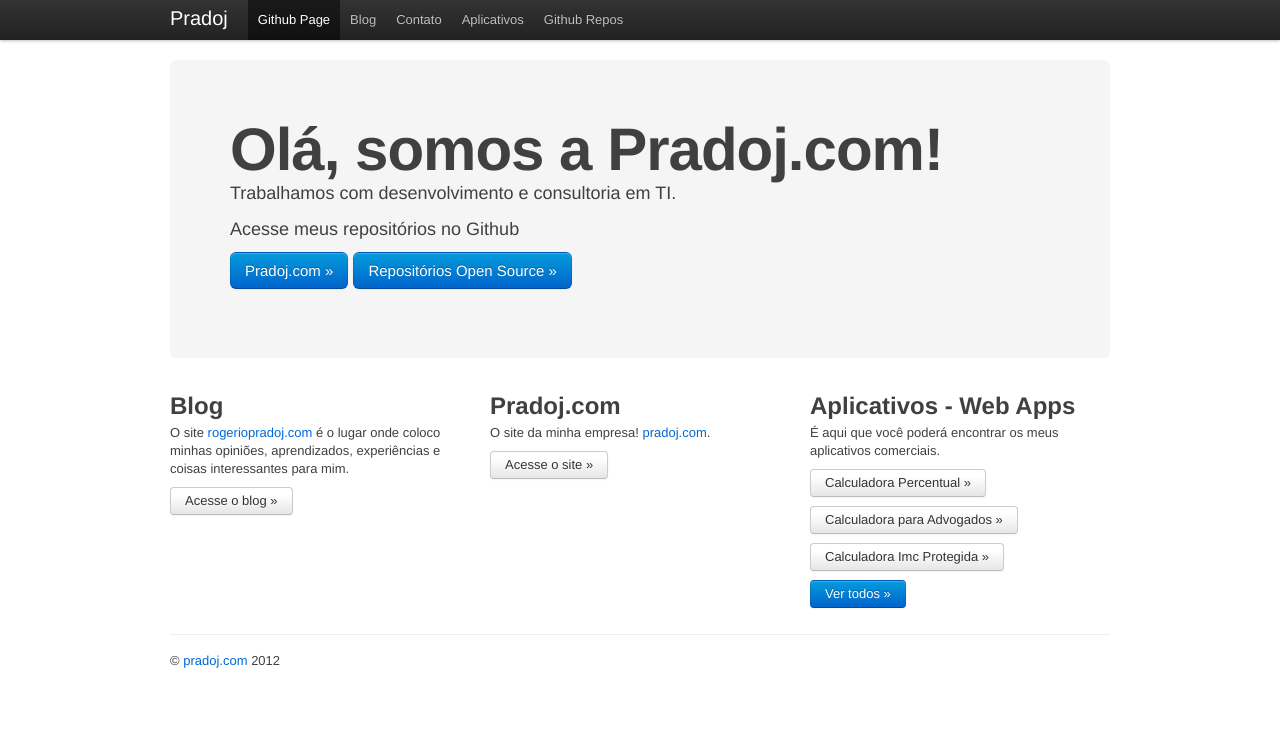
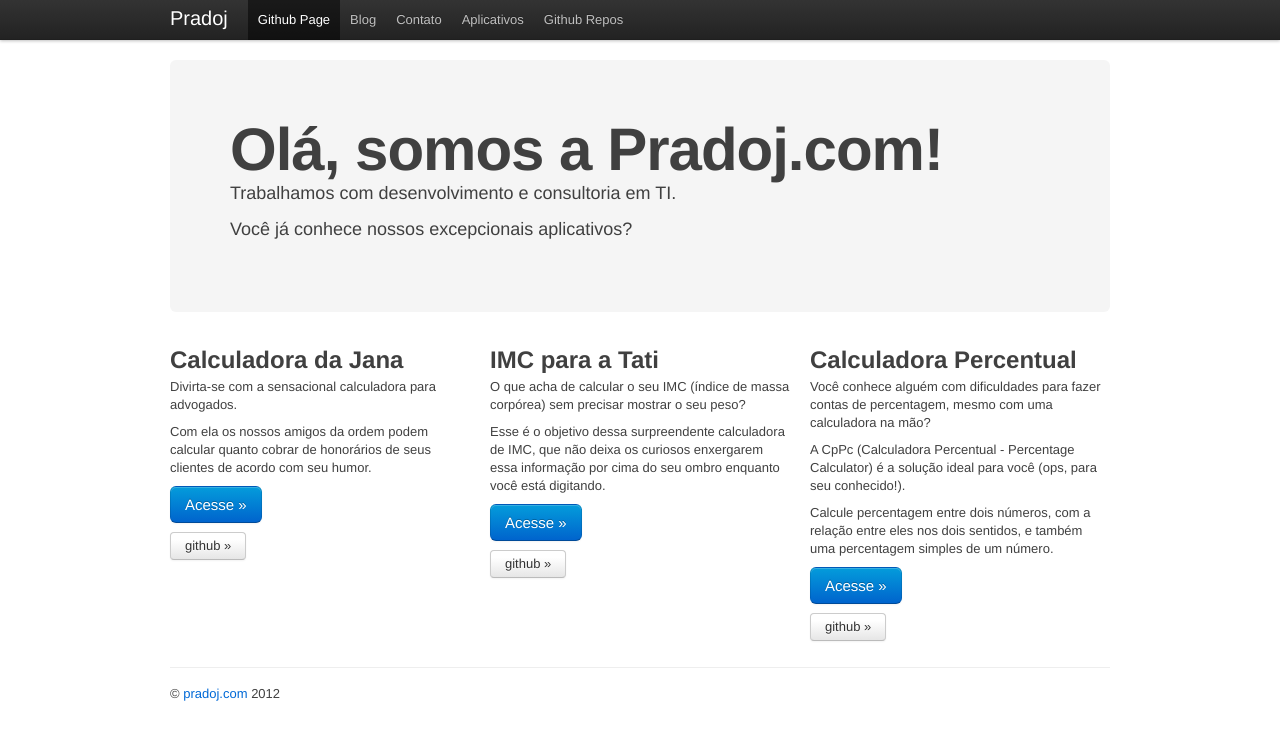
Before and after one commit to pradoj/legacy-pradoj.github.com, a plain HTML site: page index.html in a window 1280 px wide. Drawn offline with Linux system fonts and the light colour scheme.

Commit message:
First complete version of pradoj.github.com website

```diff
--- a/index.html
+++ b/index.html
@@ -49,29 +49,33 @@
       <div class="hero-unit">
         <h1>Olá, somos a Pradoj.com!</h1>
         <p>Trabalhamos com desenvolvimento e consultoria em TI.</p>
-        <p>Acesse meus repositórios no Github</p>
-        <p><a class="btn primary large" href="https://github.com/pradoj">Pradoj.com &raquo;</a> <a class="btn primary large" href="https://github.com/pradoj">Repositórios Open Source &raquo;</a></p>
+        <p>Você já conhece nossos excepcionais aplicativos?</p>
+        <!--<p><a class="btn primary large" href="https://github.com/pradoj">Pradoj.com &raquo;</a> <a class="btn primary large" href="https://github.com/pradoj">Repositórios Open Source &raquo;</a></p>-->
       </div>
 
       <!-- Example row of columns -->
       <div class="row">
         <div class="span-one-third">
-          <h2>Blog</h2>
-          <p>O site <a href="http://rogeriopradoj.com/">rogeriopradoj.com</a> é o lugar onde coloco minhas opiniões, aprendizados, experiências e coisas interessantes para mim.</p>
-          <p><a class="btn" href="http://rogeriopradoj.com/">Acesse o blog &raquo;</a></p>
+          <h2>Calculadora da Jana</h2>
+          <p>Divirta-se com a sensacional calculadora para advogados.</p>
+          <p>Com ela os nossos amigos da ordem podem calcular quanto cobrar de honorários de seus clientes de acordo com seu humor.</p>
+          <p><a class="btn primary large" href="http://pradoj.com/apps/jana/">Acesse &raquo;</a></p>
+          <p><a class="btn" href="https://github.com/rogeriopradoj/jana-calculator">github &raquo;</a></p>
         </div>
         <div class="span-one-third">
-          <h2>Pradoj.com</h2>
-           <p>O site da minha empresa! <a href="http://pradoj.com/">pradoj.com</a>.</p>
-          <p><a class="btn" href="http://pradoj.com/">Acesse o site &raquo;</a></p>
-       </div>
+          <h2>IMC para a Tati</h2>
+          <p>O que acha de calcular o seu IMC (índice de massa corpórea) sem precisar mostrar o seu peso?</p>
+          <p>Esse é o objetivo dessa surpreendente calculadora de IMC, que não deixa os curiosos enxergarem essa informação por cima do seu ombro enquanto você está digitando.</p>
+          <p><a class="btn primary large" href="http://pradoj.com/apps/tati/">Acesse &raquo;</a></p>
+          <p><a class="btn" href="https://github.com/rogeriopradoj/tati-imc">github &raquo;</a></p>
+        </div>
         <div class="span-one-third">
-          <h2>Aplicativos - Web Apps</h2>
-          <p>É aqui que você poderá encontrar os meus aplicativos comerciais.</p>
-          <p><a class="btn" href="http://pradoj.com/apps/cppc/" target="blank" title="Calculadora simples de percentagem, % entre dois números, % de um número etc.">Calculadora Percentual &raquo;</a></p>
-          <p><a class="btn" href="http://pradoj.com/apps/jana/" target="blank" title="Calculadora da Jana, calcule os honorários a cobrar do seu cliente.">Calculadora para Advogados &raquo;</a></p>
-          <p><a class="btn" href="http://pradoj.com/apps/tati/" target="blank" title="Imc para a Tati, calcule o seu IMC sem deixar os curiosos enxergarem o seu peso">Calculadora Imc Protegida &raquo;</a></p>
-          <p><a class="btn primary" href="http://pradoj.com/apps/" target="blank">Ver todos &raquo;</a></p>
+          <h2>Calculadora Percentual</h2>
+          <p>Você conhece alguém com dificuldades para fazer contas de percentagem, mesmo com uma calculadora na mão?</p>
+          <p>A CpPc (Calculadora Percentual - Percentage Calculator) é a solução ideal para você (ops, para seu conhecido!).</p>
+          <p>Calcule percentagem entre dois números, com a relação entre eles nos dois sentidos, e também uma percentagem simples de um número.</p>
+          <p><a class="btn primary large" href="http://pradoj.com/apps/cppc/">Acesse &raquo;</a></p>
+          <p><a class="btn" href="https://github.com/rogeriopradoj/porcento_percent">github &raquo;</a></p>
         </div>
       </div>
 
```
